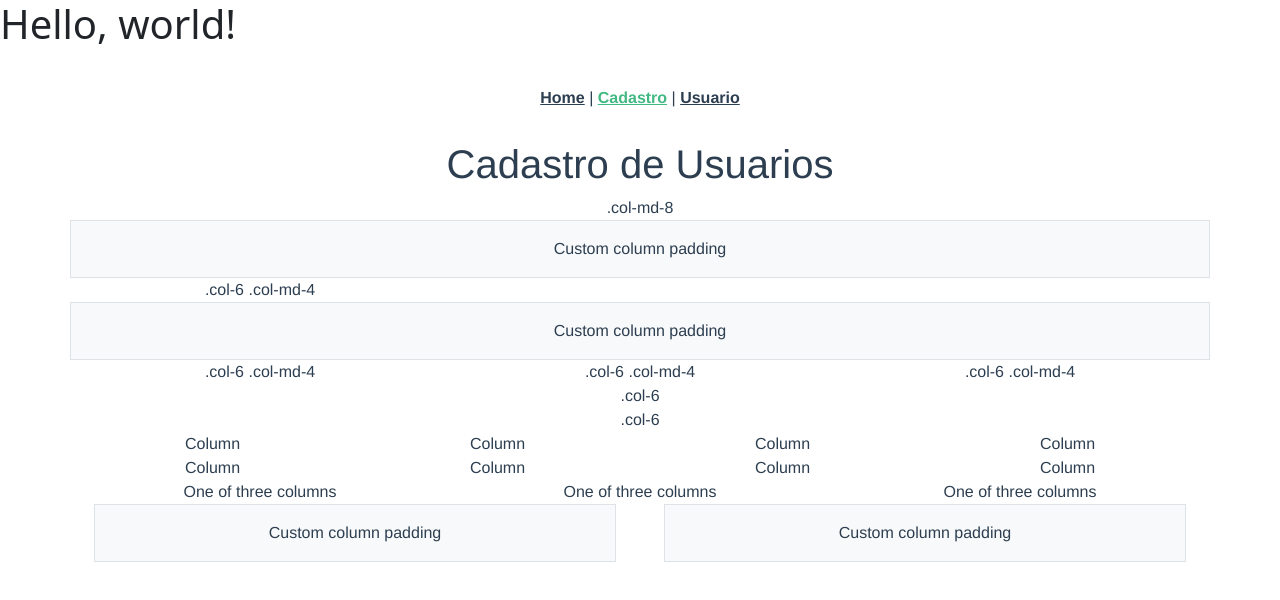
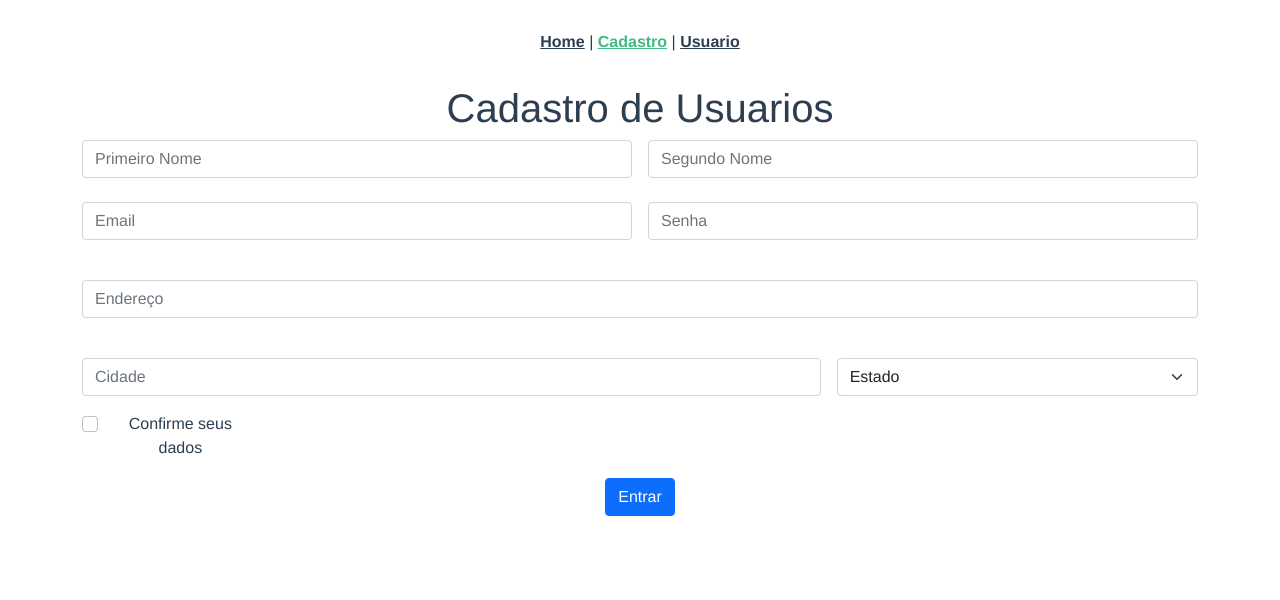
Before and after one commit to HudsonBonato/Teste-nunca-feito, a Vue app: page /cadastro in a window 1280 px wide. Shown: the top 600 px of the page. Built offline with nearby package versions, Linux system fonts and the light colour scheme.

Commit message:
Mais-um-dia

```diff
--- a/public/index.html
+++ b/public/index.html
@@ -1,38 +1,44 @@
 <!DOCTYPE html>
-<html lang="en">
+<html lang="pt-br">
+
 <head>
   <!-- Required meta tags -->
   <meta charset="utf-8">
   <meta http-equiv="X-UA-Compatible" content="IE=edge">
   <meta name="viewport" content="width=device-width,initial-scale=1.0">
   <link rel="icon" href="<%= BASE_URL %>favicon.ico">
-    <title><%= htmlWebpackPlugin.options.title %></title>
+  <title>
+    <%= htmlWebpackPlugin.options.title %>
+  </title>
 
-    <link href="https://cdn.jsdelivr.net/npm/bootstrap@5.1.3/dist/css/bootstrap.min.css" rel="stylesheet" integrity="sha384-1BmE4kWBq78iYhFldvKuhfTAU6auU8tT94WrHftjDbrCEXSU1oBoqyl2QvZ6jIW3" crossorigin="anonymous">
+  <link href="https://cdn.jsdelivr.net/npm/bootstrap@5.1.3/dist/css/bootstrap.min.css" rel="stylesheet"
+    integrity="sha384-1BmE4kWBq78iYhFldvKuhfTAU6auU8tT94WrHftjDbrCEXSU1oBoqyl2QvZ6jIW3" crossorigin="anonymous">
 
-    <title>Hello, world!</title>
 </head>
+
 <body>
-    <h1>Hello, world!</h1>
+
 
   <noscript>
-      <strong>We're sorry but <%= htmlWebpackPlugin.options.title %> doesn't work properly without JavaScript enabled. Please enable it to continue.</strong>
+    <strong>We're sorry but <%= htmlWebpackPlugin.options.title %> doesn't work properly without JavaScript enabled.
+        Please enable it to continue.</strong>
   </noscript>
   <div id="app"></div>
   <!-- built files will be auto injected -->
 
-    <script
-      src="https://cdn.jsdelivr.net/npm/bootstrap@5.1.3/dist/js/bootstrap.bundle.min.js" integrity="sha384-ka7Sk0Gln4gmtz2MlQnikT1wXgYsOg+OMhuP+IlRH9sENBO0LRn5q+8nbTov4+1p" crossorigin="anonymous">
+  <script src="https://cdn.jsdelivr.net/npm/bootstrap@5.1.3/dist/js/bootstrap.bundle.min.js"
+    integrity="sha384-ka7Sk0Gln4gmtz2MlQnikT1wXgYsOg+OMhuP+IlRH9sENBO0LRn5q+8nbTov4+1p" crossorigin="anonymous">
     </script>
 
-    <script
-      src="https://cdn.jsdelivr.net/npm/@popperjs/core@2.10.2/dist/umd/popper.min.js" integrity="sha384-7+zCNj/IqJ95wo16oMtfsKbZ9ccEh31eOz1HGyDuCQ6wgnyJNSYdrPa03rtR1zdB" crossorigin="anonymous">
+  <script src="https://cdn.jsdelivr.net/npm/@popperjs/core@2.10.2/dist/umd/popper.min.js"
+    integrity="sha384-7+zCNj/IqJ95wo16oMtfsKbZ9ccEh31eOz1HGyDuCQ6wgnyJNSYdrPa03rtR1zdB" crossorigin="anonymous">
     </script>
 
-   <script
-      src="https://cdn.jsdelivr.net/npm/bootstrap@5.1.3/dist/js/bootstrap.min.js" integrity="sha384-QJHtvGhmr9XOIpI6YVutG+2QOK9T+ZnN4kzFN1RtK3zEFEIsxhlmWl5/YESvpZ13" crossorigin="anonymous">
+  <script src="https://cdn.jsdelivr.net/npm/bootstrap@5.1.3/dist/js/bootstrap.min.js"
+    integrity="sha384-QJHtvGhmr9XOIpI6YVutG+2QOK9T+ZnN4kzFN1RtK3zEFEIsxhlmWl5/YESvpZ13" crossorigin="anonymous">
     </script>
 
 
 </body>
+
 </html>
--- a/src/App.vue
+++ b/src/App.vue
@@ -5,7 +5,7 @@
       <router-link to="/cadastro">Cadastro</router-link> |
       <router-link to="/usuario">Usuario</router-link>
     </div>
-    <router-view/>
+    <router-view />
   </div>
 </template>
 
--- a/src/router/index.js
+++ b/src/router/index.js
@@ -25,7 +25,7 @@ const routes = [
     name: 'Usuario',
     component: Usuario
   },
-  ]
+]
 
 const router = new VueRouter({
   mode: 'history',
--- a/src/views/Cadastro.vue
+++ b/src/views/Cadastro.vue
@@ -3,63 +3,110 @@
     <h1>Cadastro de Usuarios</h1>
 
     <div class="container">
-      <!-- Stack the columns on mobile by making one full-width and the other half-width -->
-      <div class="row">
-        <div class="g-col-md-8">.col-md-8</div>
-        <div class="p-3 border bg-light">Custom column padding</div>
-        <div class="col-6 col-md-4">.col-6 .col-md-4</div>
-        <div class="p-3 border bg-light">Custom column padding</div>
-      </div>
-
-      <!-- Columns start at 50% wide on mobile and bump up to 33.3% wide on desktop -->
-      <div class="row">
-        <div class="col-6 col-md-4">.col-6 .col-md-4</div>
-        <div class="col-6 col-md-4">.col-6 .col-md-4</div>
-        <div class="col-6 col-md-4">.col-6 .col-md-4</div>
-      </div>
-
-      <!-- Columns are always 50% wide, on mobile and desktop -->
-      <div class="grid">
-        <div class="g-col-6">.col-6</div>
-        <div class="g-col-6">.col-6</div>
-      </div>
-    </div>
-
-    <div class="container">
-      <div class="row row-cols-4">
-        <div class="col">Column</div>
-        <div class="col">Column</div>
-        <div class="col">Column</div>
-        <div class="col">Column</div>
-      </div>
-    </div>
-
-    <div class="container">
-      <div class="row row-cols-1 row-cols-sm-2 row-cols-lg-4">
-        <div class="col">Column</div>
-        <div class="col">Column</div>
-        <div class="col">Column</div>
-        <div class="col">Column</div>
-      </div>
-    </div>
-
-    <div class="container">
-      <div class="row">
-        <div class="col align-self-start">One of three columns</div>
-        <div class="col align-self-center">One of three columns</div>
-        <div class="col align-self-end">One of three columns</div>
-      </div>
-    </div>
-
-    <div class="container px-4">
-      <div class="row gx-5">
+      <div class="row g-3">
         <div class="col">
-          <div class="p-3 border bg-light">Custom column padding</div>
+          <input
+            type="text"
+            class="form-control"
+            placeholder="Primeiro Nome"
+            aria-label="First name"
+          />
         </div>
         <div class="col">
-          <div class="p-3 border bg-light">Custom column padding</div>
+          <input
+            type="text"
+            class="form-control"
+            placeholder="Segundo Nome"
+            aria-label="Last name"
+          />
         </div>
       </div>
+      <form class="row g-3">
+        <div class="col-md-6">
+          <label for="inputEmail4" class="form-label"></label>
+          <!--<label for="inputEmail4" class="form-label">Email</label>-->
+          <input
+            type="email"
+            class="form-control"
+            placeholder="Email"
+            id="inputEmail4"
+          />
+        </div>
+        <div class="col-md-6">
+          <label for="inputPassword4" class="form-label"></label>
+          <!-- <label for="inputPassword4" class="form-label">Password</label>-->
+          <input
+            type="password"
+            class="form-control"
+            placeholder="Senha"
+            id="inputPassword4"
+          />
+        </div>
+        <div class="col-12">
+          <label for="inputAddress" class="form-label"></label>
+          <!-- <label for="inputAddress" class="form-label">Address</label> -->
+          <input
+            type="text"
+            class="form-control"
+            id="inputAddress"
+            placeholder="Endereço"
+          />
+        </div>
+        <div class="col-md-8">
+          <label for="inputCity" class="form-label"></label>
+          <!--<label for="inputCity" class="form-label">City</label>-->
+          <input
+            type="text"
+            class="form-control"
+            placeholder="Cidade"
+            id="inputCity"
+          />
+        </div>
+        <div class="col-md-4">
+          <label for="inputState" class="form-label"></label>
+          <select id="inputState" class="form-select">
+            <option selected>Estado</option>
+            <option value="AC">Acre</option>
+            <option value="AL">Alagoas</option>
+            <option value="AP">Amapá</option>
+            <option value="AM">Amazonas</option>
+            <option value="BA">Bahia</option>
+            <option value="CE">Ceará</option>
+            <option value="DF">Distrito Federal</option>
+            <option value="ES">Espírito Santo</option>
+            <option value="GO">Goiás</option>
+            <option value="MA">Maranhão</option>
+            <option value="MT">Mato Grosso</option>
+            <option value="MS">Mato Grosso do Sul</option>
+            <option value="MG">Minas Gerais</option>
+            <option value="PA">Pará</option>
+            <option value="PB">Paraíba</option>
+            <option value="PR">Paraná</option>
+            <option value="PE">Pernambuco</option>
+            <option value="PI">Piauí</option>
+            <option value="RJ">Rio de Janeiro</option>
+            <option value="RN">Rio Grande do Norte</option>
+            <option value="RS">Rio Grande do Sul</option>
+            <option value="RO">Rondônia</option>
+            <option value="RR">Roraima</option>
+            <option value="SC">Santa Catarina</option>
+            <option value="SP">São Paulo</option>
+            <option value="SE">Sergipe</option>
+            <option value="TO">Tocantins</option>
+          </select>
+        </div>
+        <div class="col-2">
+          <div class="form-check">
+            <input class="form-check-input" type="checkbox" id="gridCheck" />
+            <label class="form-check-label" for="gridCheck">
+              Confirme seus dados
+            </label>
+          </div>
+        </div>
+        <div class="col-12">
+          <button type="submit" class="btn btn-primary">Entrar</button>
+        </div>
+      </form>
     </div>
   </div>
 </template>
--- a/src/views/Home.vue
+++ b/src/views/Home.vue
@@ -1,16 +1,14 @@
 <template>
   <div class="home">
-    <img alt="Vue logo" src="../assets/logo.png">
+    <img alt="Vue logo" src="../assets/logo.png" />
     <h1>Lista de Usuarios</h1>
-      </div>
+  </div>
 </template>
 
 <script>
 // @ is an alias to /src
 
-
-
 export default {
-  name: 'Home',
-}
+  name: "Home",
+};
 </script>
```
Lines whose indentation alone changed are shown as unchanged.
